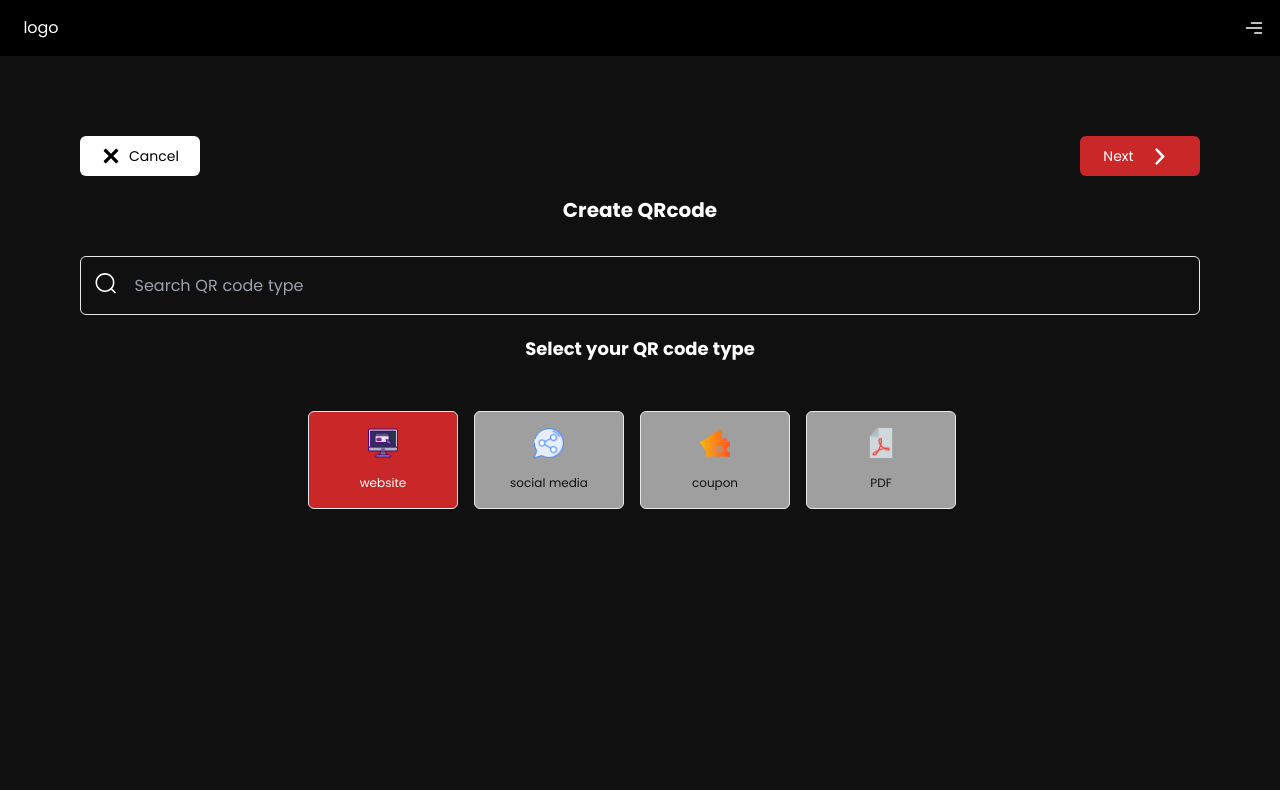
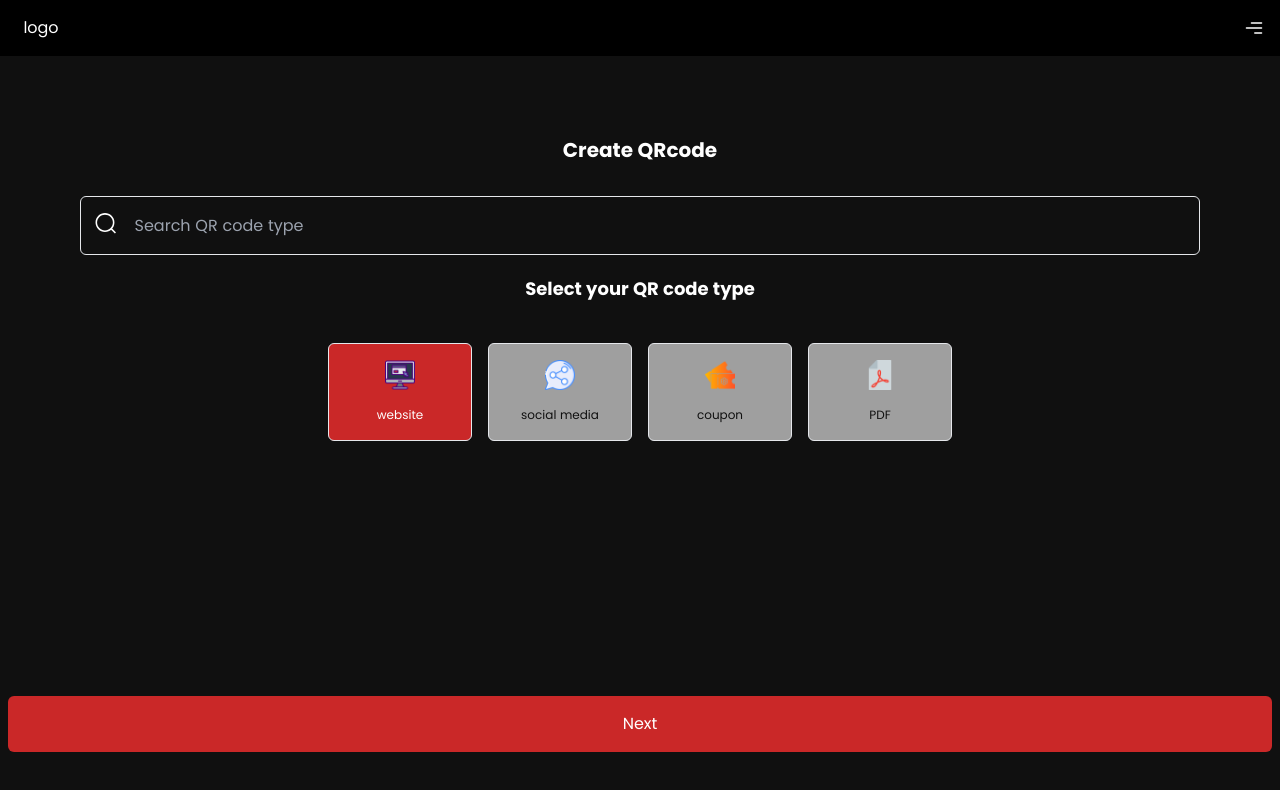
Before and after one commit to Jerry21082-alt/QrMate, a Next.js app: page /pages/create in a window 1280 px wide. Shown: the top 790 px of the page. Built offline with nearby package versions, Linux system fonts and the light colour scheme.

Commit message:
initial commit

```diff
--- a/app/pages/create/page.jsx
+++ b/app/pages/create/page.jsx
@@ -33,46 +33,12 @@ export default function CreatePage() {
 
   return (
     <Wrapper>
-      <div className="flex justify-between items-center mt-14">
-        <button
-          onClick={handleCreateCancel}
-          className="w-[120px] h-[40px] rounded-md bg-white py-1 px-4 flex justify-center items-center space-x-2"
-        >
-          <svg
-            xmlns="http://www.w3.org/2000/svg"
-            viewBox="0 0 30 30"
-            width="20px"
-            height="20px"
-          >
-            {" "}
-            <path d="M 7 4 C 6.744125 4 6.4879687 4.0974687 6.2929688 4.2929688 L 4.2929688 6.2929688 C 3.9019687 6.6839688 3.9019687 7.3170313 4.2929688 7.7070312 L 11.585938 15 L 4.2929688 22.292969 C 3.9019687 22.683969 3.9019687 23.317031 4.2929688 23.707031 L 6.2929688 25.707031 C 6.6839688 26.098031 7.3170313 26.098031 7.7070312 25.707031 L 15 18.414062 L 22.292969 25.707031 C 22.682969 26.098031 23.317031 26.098031 23.707031 25.707031 L 25.707031 23.707031 C 26.098031 23.316031 26.098031 22.682969 25.707031 22.292969 L 18.414062 15 L 25.707031 7.7070312 C 26.098031 7.3170312 26.098031 6.6829688 25.707031 6.2929688 L 23.707031 4.2929688 C 23.316031 3.9019687 22.682969 3.9019687 22.292969 4.2929688 L 15 11.585938 L 7.7070312 4.2929688 C 7.5115312 4.0974687 7.255875 4 7 4 z" />
-          </svg>{" "}
-          <p className="text-sm">Cancel</p>
-        </button>
+      {/* <div className="flex justify-between items-center mt-14">
 
-        <Link
-          href={{
-            query: { type: type },
-            pathname: `/pages/previewQrcode/${type}`,
-          }}
-          className="rounded-md bg-red py-1 px-4 flex justify-center items-center space-x-2 w-[120px] h-[40px]"
-        >
-          <p className="text-white text-sm">Next</p>
 
-          <svg
-            xmlns="http://www.w3.org/2000/svg"
-            viewBox="0 0 20 20"
-            id="chevron"
-            width={35}
-            height={35}
-            fill="#FFFFFF"
-          >
-            <path d="M11 10L7.859 6.58a.695.695 0 0 1 0-.978.68.68 0 0 1 .969 0l3.83 3.908a.697.697 0 0 1 0 .979l-3.83 3.908a.68.68 0 0 1-.969 0 .695.695 0 0 1 0-.978L11 10z"></path>
-          </svg>
-        </Link>
-      </div>
+      </div> */}
 
-      <h1 className="text-center text-xl font-semibold mt-5 text-white">
+      <h1 className="text-center text-xl font-semibold text-white mt-14">
         Create QRcode
       </h1>
 
@@ -99,14 +65,14 @@ export default function CreatePage() {
         Select your QR code type
       </h2>
 
-      <div className="flex justify-center items-center flex-wrap mt-8">
+      <div className="flex justify-center items-center flex-wrap mt-8 w-full">
         {selectQrcode.map((select, i) => (
           <div
             onClick={() => handleSelectFormat(i, select.type)}
             key={i}
             className={`${
               selectFormat === i ? "bg-red" : "bg-grey"
-            } w-[150px] rounded-md flex flex-col items-center justify-center py-4 mr-4 mt-4 border`}
+            } w-36 rounded-md flex flex-col items-center justify-center py-4 m-2 border`}
           >
             <div className="flex justify-center items-center w-[30px]">
               <Image src={select.icon} alt="qrcode format icons" />
@@ -121,6 +87,16 @@ export default function CreatePage() {
           </div>
         ))}
       </div>
+
+      <div className="w-full fixed left-0 p-2 bottom-10">
+        <Link
+          href={{
+            query: { type: type },
+            pathname: `/pages/previewQrcode/${type}`,
+          }}
+          className="rounded-md bg-red p-4 flex justify-center items items-center w-full text-white"
+        >Next</Link>
+      </div>
     </Wrapper>
   );
 }
--- a/app/pages/final_page/page.jsx
+++ b/app/pages/final_page/page.jsx
@@ -103,9 +103,9 @@ export default function page() {
 
       <div className="flex justify-center w-full">
         <div
-          className={`flex flex-col justify-center items-center bg-lightCulture p-5 rounded-xl shadow-md`}
+          className={`flex flex-col justify-center items-center bg-white p-4 rounded-xl w-2/3`}
         >
-          <img src={src} alt="qrcode image" />
+          <img src={src} alt="qrcode image" className="h-full w-full"/>
         </div>
       </div>
 
--- a/app/pages/home/page.jsx
+++ b/app/pages/home/page.jsx
@@ -89,7 +89,7 @@ export default function Home() {
   };
 
   return (
-    <Wrapper className="h-screen fixed">
+    <Wrapper className="fixed h-screen">
       <section className="mt-14 bg-black z-50 ">
         <h1 className="text-center font-semibold my-5 text-2xl text-white">
           Your QR codes
@@ -144,7 +144,7 @@ export default function Home() {
         />
       </section>
 
-      <div id="scroll" className="max-h-[500px]" ref={ref}>
+      <div id="scroll" className="max-h-[50vh]" ref={ref}>
         {qrcodes.length && isMounted ? (
           <div className="h-full w-full flex flex-col justify-start">
             {filteredItems.map((detail, i) => (
--- a/app/pages/previewQrcode/[id]/page.jsx
+++ b/app/pages/previewQrcode/[id]/page.jsx
@@ -118,9 +118,9 @@ export default function page() {
       <div className="flex justify-center w-full">
         {showQrcode && (
           <div
-            className={`flex flex-col justify-center items-center bg-lightCulture p-5 rounded-xl shadow-md`}
+            className={`flex flex-col justify-center items-center bg-white p-4 rounded-xl shadow-md`}
           >
-            <h3 className="text-white text-lg font-semibold">Preview</h3>
+            <h3 className="text-black text-lg font-semibold">Preview</h3>
             <img src={src} alt="qrcode image" />
           </div>
         )}
--- /dev/null
+++ b/app/pages/qrcode_details/[...id]/page.jsx
@@ -0,0 +1,9 @@
+import React from 'react'
+
+export default function page() {
+  return (
+    <div>
+
+    </div>
+  )
+}
--- a/components/InputForm.jsx
+++ b/components/InputForm.jsx
@@ -25,7 +25,7 @@ export default function InputForm({
           />
         </div>
 
-        <div className="flex flex-col space-y-2">
+        <div className="flex flex-col space-y-2 mt-2">
           <label htmlFor="url" className="text-grey">
             {qrCodeType === "website"
               ? "Enter website URL"
--- a/components/QrCodeDetails.jsx
+++ b/components/QrCodeDetails.jsx
@@ -73,7 +73,7 @@ export default function QrCodeDetails({
   return (
     <div
       ref={modalContainer}
-      className="w-full flex items-center space-x-2 relative overflow-hidden bg-charcoal rounded-xl p-3 shadow-lg"
+      className="w-full flex items-center space-x-2 relative overflow-hidden bg-charcoal rounded-xl p-4"
     >
       <div
         className={`w-3 h-full ${
--- a/components/useStateContext/StateContext.js
+++ b/components/useStateContext/StateContext.js
@@ -53,7 +53,7 @@ export default function StateContext({ children }) {
 
     QRcode.toDataURL(url, {
       color: {
-        light: bg,
+        light: '#FFFFFF',
         dark: col,
       },
 
```
Also changed, not shown: 1 other file (tests, documents, lock files or other folders).
